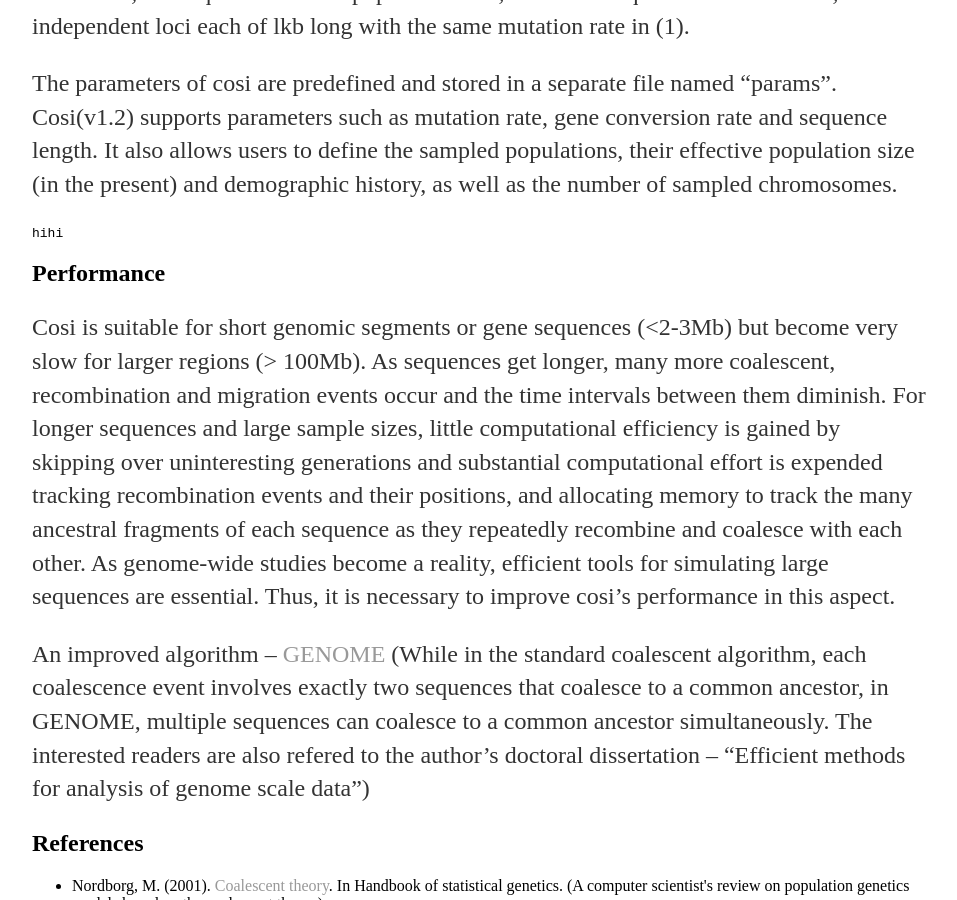
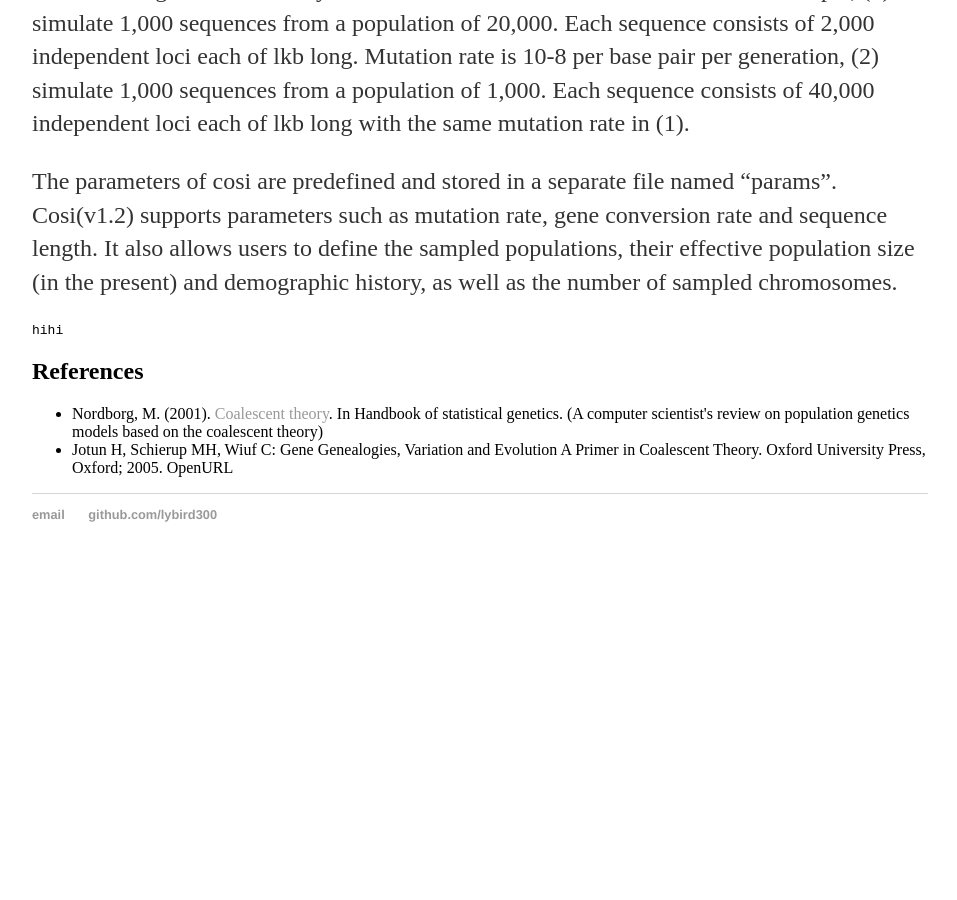
Before and after one commit to lybird300/lybird300.github.io, a Jekyll site: the page built from _posts/2015-04-02-coalescent.md, in a window 1280 px wide and 900 px high, scrolled down 1463 px. Shown: the whole window, without its empty margins (160-1117 px from the left). Built offline with Jekyll 4.4.1, drawn with Linux system fonts in a browser that asks for light colours; after the commit the page ends 2045 px from its top, so only the background shows below that; some of the changed text lies outside the part shown.

Commit message:
Update 2015-04-02-coalescent.md

```diff
--- a/_posts/2015-04-02-coalescent.md
+++ b/_posts/2015-04-02-coalescent.md
@@ -4,7 +4,11 @@
 date: 2015-04-02
 ---
 
+<h2>Basic Coalescent</h2>
 
+<h2>Extensions</h2>
+
+<h3></h3>
 
 The table below lists. Parameter names are as they are in the "param" file.
 
@@ -99,10 +103,7 @@
 
 <pre class="prettyprint pre-scrollable"><code>hihi</code></pre>
 
-<h2>Performance</h2>
-Cosi is suitable for short genomic segments or gene sequences (<2-3Mb) but become very slow for larger regions (> 100Mb). As sequences get longer, many more coalescent, recombination and migration events occur and the time intervals between them diminish. For longer sequences and large sample sizes, little computational efficiency is gained by skipping over uninteresting generations and substantial computational effort is expended tracking recombination events and their positions, and allocating memory to track the many ancestral fragments of each sequence as they repeatedly recombine and coalesce with each other. As genome-wide studies become a reality, efficient tools for simulating large sequences are essential. Thus, it is necessary to improve cosi's performance in this aspect.
 
-An improved algorithm -- <a href="http://csg.sph.umich.edu/liang/genome/">GENOME</a> (While in the standard coalescent algorithm, each coalescence event involves exactly two sequences that coalesce to a common ancestor, in GENOME, multiple sequences can coalesce to a common ancestor simultaneously. The interested readers are also refered to the author's doctoral dissertation -- "Efficient methods for analysis of genome scale data")
 
 <h2>References</h2>
 <ul>
```
